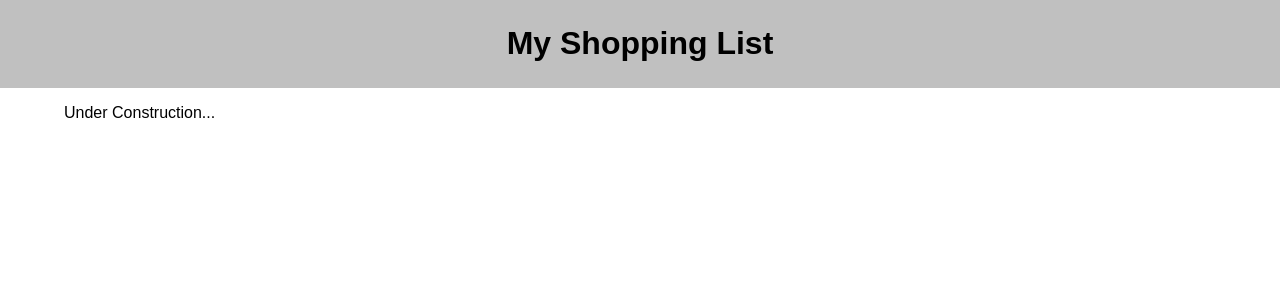
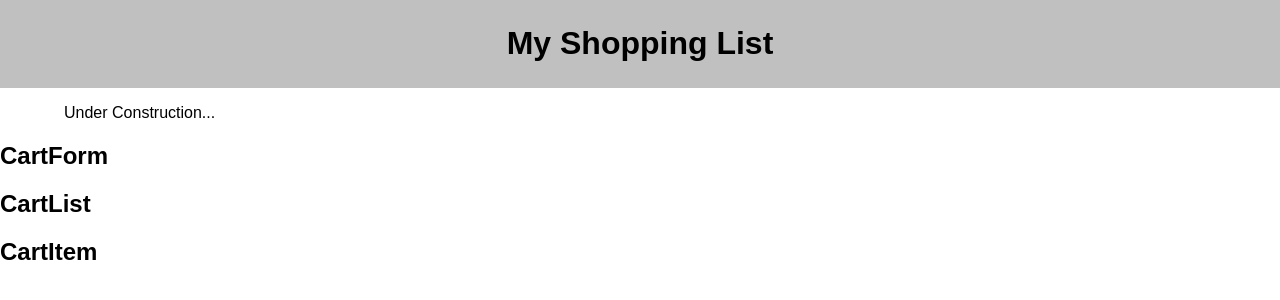
Before and after one commit to SirChristianWilliam/-group-fs-react-shopping-list, a React (Create React App) app: page / in a window 1280 px wide. Shown: the top 300 px of the page. Built offline with nearby package versions, Linux system fonts and the light colour scheme.

Commit message:
initial set up

```diff
--- a/package.json
+++ b/package.json
@@ -15,6 +15,7 @@
   "author": "",
   "license": "ISC",
   "dependencies": {
+    "axios": "^0.19.2",
     "express": "^4.17.1",
     "pg": "^8.5.1",
     "react": "^17.0.1",
--- a/src/components/App/App.jsx
+++ b/src/components/App/App.jsx
@@ -1,5 +1,7 @@
 import React from 'react';
-
+import CartForm from '../CartForm/CartForm.jsx';
+import CartItem from '../CartItem/CartItem.jsx';
+import CartList from '../CartList/CartList.jsx';
 import Header from '../Header/Header.jsx'
 import './App.css';
 
@@ -11,6 +13,9 @@ function App() {
             <main>
                 <p>Under Construction...</p>
             </main>
+            <CartForm />
+            <CartList />
+            <CartItem />
         </div>
     );
 }
--- a/src/components/CartForm/CartForm.jsx
+++ b/src/components/CartForm/CartForm.jsx
@@ -0,0 +1,10 @@
+import React, { useState } from 'react';
+function CartForm(){
+
+
+    return(
+        <h2>CartForm</h2>
+    )
+}
+
+export default CartForm
--- a/src/components/CartItem/CartItem.jsx
+++ b/src/components/CartItem/CartItem.jsx
@@ -0,0 +1,7 @@
+function CartItem(){
+    return(
+        <h2>CartItem</h2>
+    )
+}
+
+export default CartItem
--- a/src/components/CartList/CartList.jsx
+++ b/src/components/CartList/CartList.jsx
@@ -0,0 +1,7 @@
+function CartList(){
+    return(
+        <h2>CartList</h2>
+    )
+}
+
+export default CartList
```
